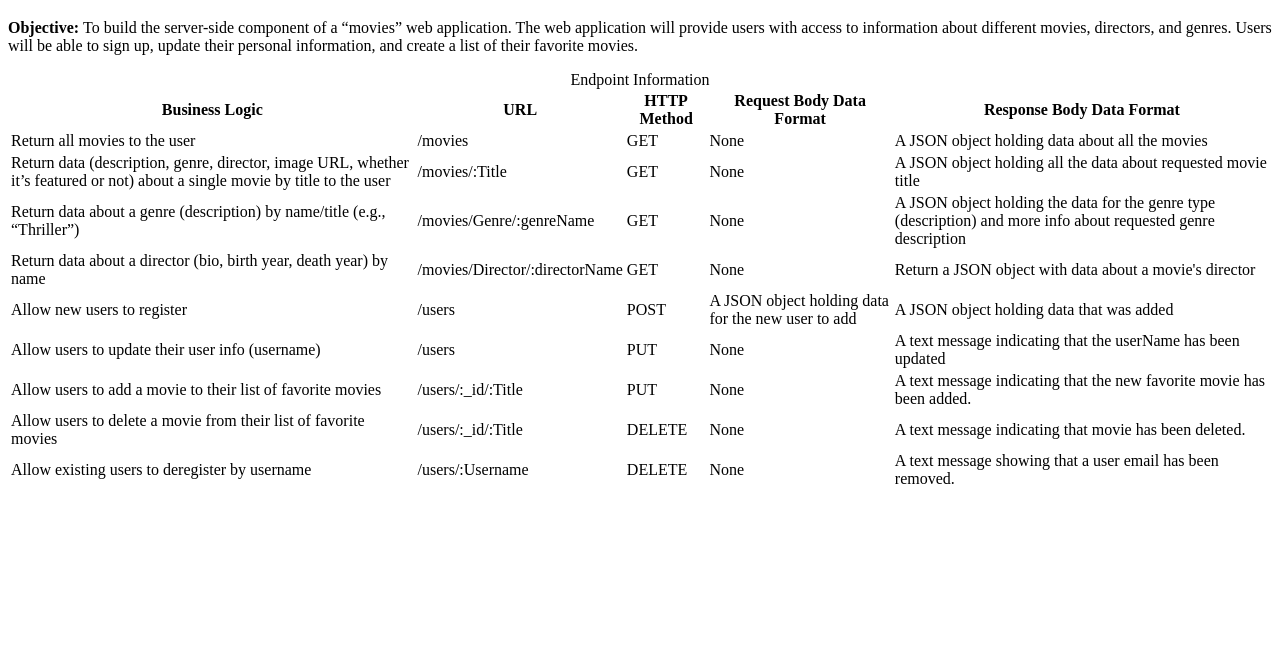
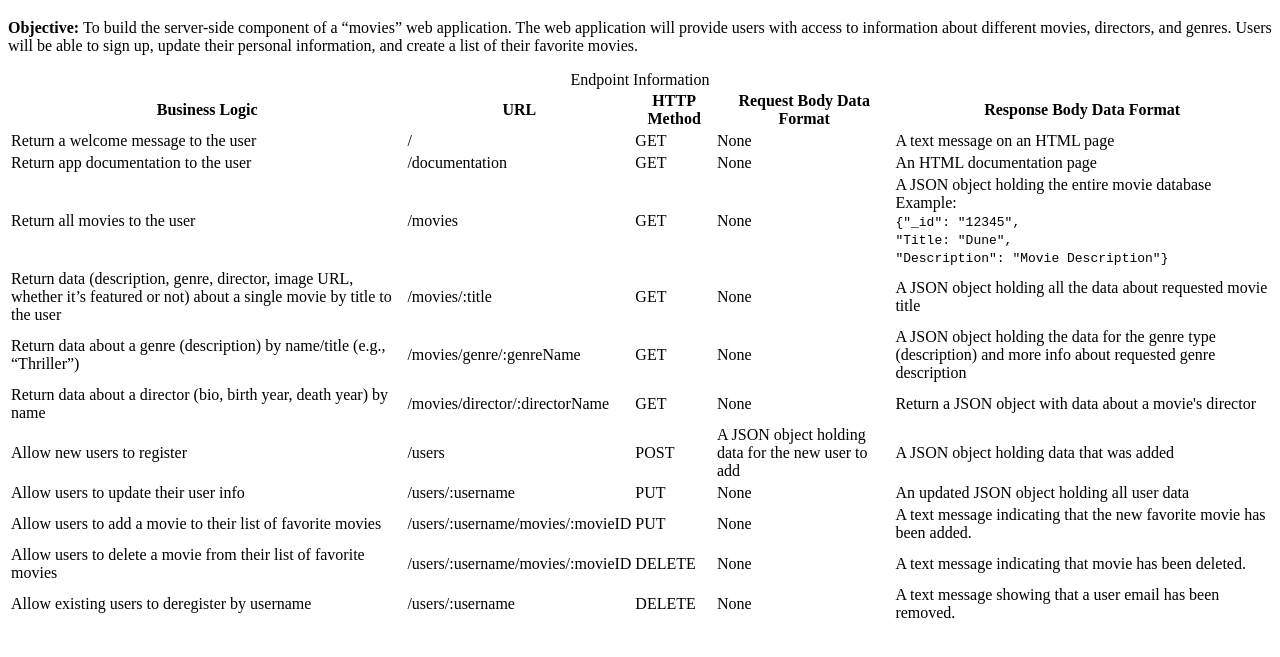
Before and after one commit to Nekomimi-YT/Movie_App, a website: page public/documentation.html in a window 1280 px wide. Shown: the part 61-718 px from the top of the page. Drawn offline with Linux system fonts and the light colour scheme.

Commit message:
Update endpoint info in documentation

```diff
--- a/public/documentation.html
+++ b/public/documentation.html
@@ -27,30 +27,49 @@
     </thead>
     <tbody>
       <tr>
+        <td>Return a welcome message to the user</td>
+        <td>/</td>
+        <td>GET</td>
+        <td>None</td>
+        <td>A text message on an HTML page</td>
+      </tr>
+      <tr>
+        <td>Return app documentation to the user</td>
+        <td>/documentation</td>
+        <td>GET</td>
+        <td>None</td>
+        <td>An HTML documentation page</td>
+      </tr>
+      <tr>
         <td>Return all movies to the user</td>
         <td>/movies</td>
         <td>GET</td>
         <td>None</td>
-        <td>A JSON object holding data about all the movies</td>
+        <td>A JSON object holding the entire movie database<br>
+          Example:<br>
+          <code> {"_id": "12345",<br>
+            "Title: "Dune",<br>
+            "Description": "Movie Description"}</code>
+        </td>
       </tr>
       <tr>
         <td>Return data (description, genre, director, image URL,
           whether it’s featured or not) about a single movie by title to the user</td>
-        <td>/movies/:Title</td>
+        <td>/movies/:title</td>
         <td>GET</td>
         <td>None</td>
         <td>A JSON object holding all the data about requested movie title</td>
       </tr>
       <tr>
         <td>Return data about a genre (description) by name/title (e.g., “Thriller”)</td>
-        <td>/movies/Genre/:genreName</td>
+        <td>/movies/genre/:genreName</td>
         <td>GET</td>
         <td>None</td>
         <td>A JSON object holding the data for the genre type (description) and more info about requested genre description</td>
       </tr>
       <tr>
         <td>Return data about a director (bio, birth year, death year) by name</td>
-        <td>/movies/Director/:directorName</td>
+        <td>/movies/director/:directorName</td>
         <td>GET</td>
         <td>None</td>
         <td>Return a JSON object with data about a movie's director</td>
@@ -63,29 +82,29 @@
         <td>A JSON object holding data that was added</td>
       </tr>
       <tr>
-        <td>Allow users to update their user info (username)</td>
-        <td>/users</td>
+        <td>Allow users to update their user info</td>
+        <td>/users/:username</td>
         <td>PUT</td>
         <td>None</td>
-        <td>A text message indicating that the userName has been updated</td>
+        <td>An updated JSON object holding all user data</td>
       </tr>
       <tr>
         <td>Allow users to add a movie to their list of favorite movies</td>
-        <td>/users/:_id/:Title</td>
+        <td>/users/:username/movies/:movieID</td>
         <td>PUT</td>
         <td>None</td>
         <td>A text message indicating that the new favorite movie has been added.</td>
       </tr>
       <tr>
         <td>Allow users to delete a movie from their list of favorite movies</td>
-        <td>/users/:_id/:Title</td>
+        <td>/users/:username/movies/:movieID</td>
         <td>DELETE</td>
         <td>None</td>
         <td>A text message indicating that movie has been deleted.</td>
       </tr>
       <tr>
         <td>Allow existing users to deregister by username</td>
-        <td>/users/:Username</td>
+        <td>/users/:username</td>
         <td>DELETE</td>
         <td>None</td>
         <td>A text message showing that a user email has been removed.</td>
```
